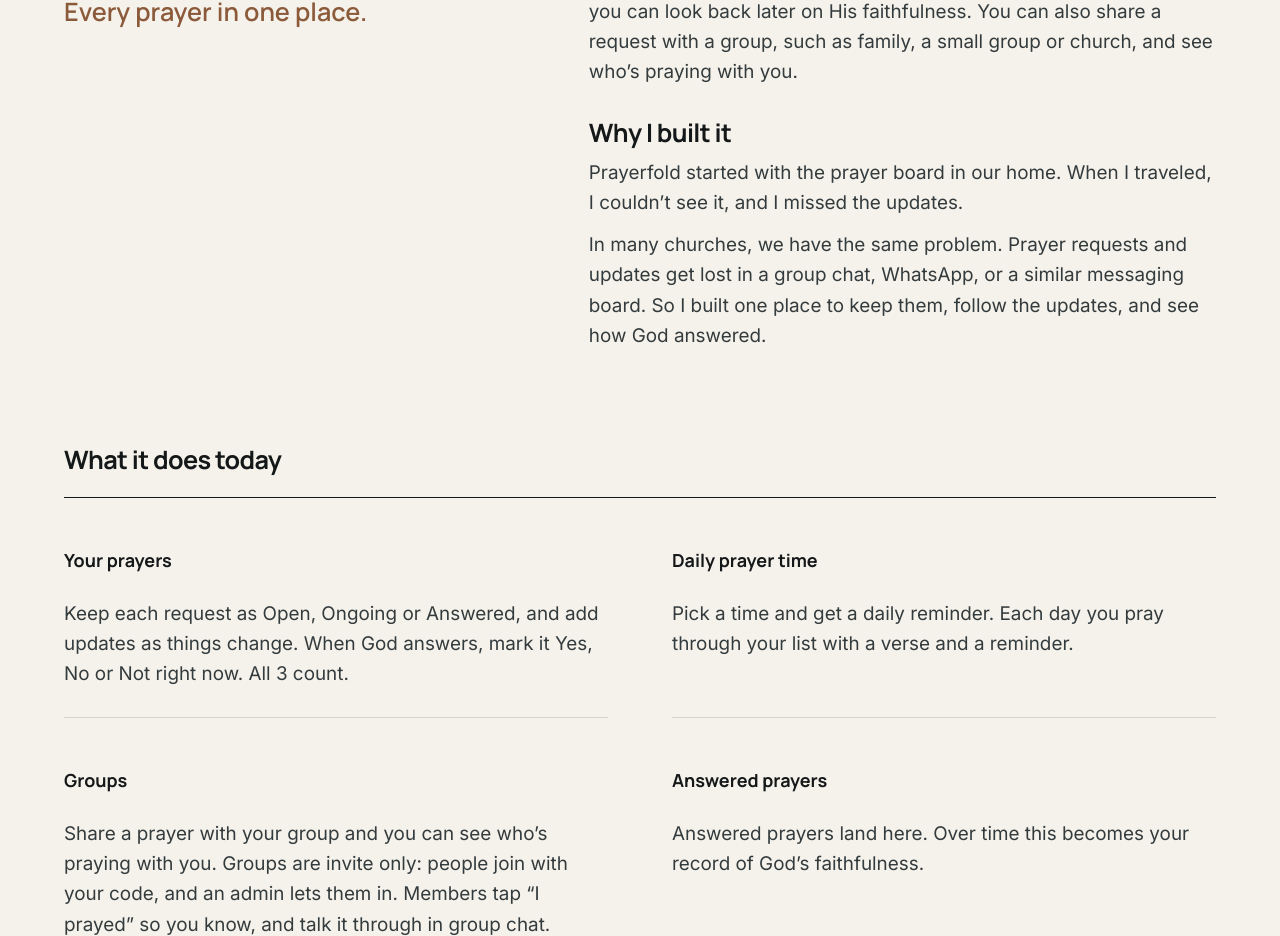
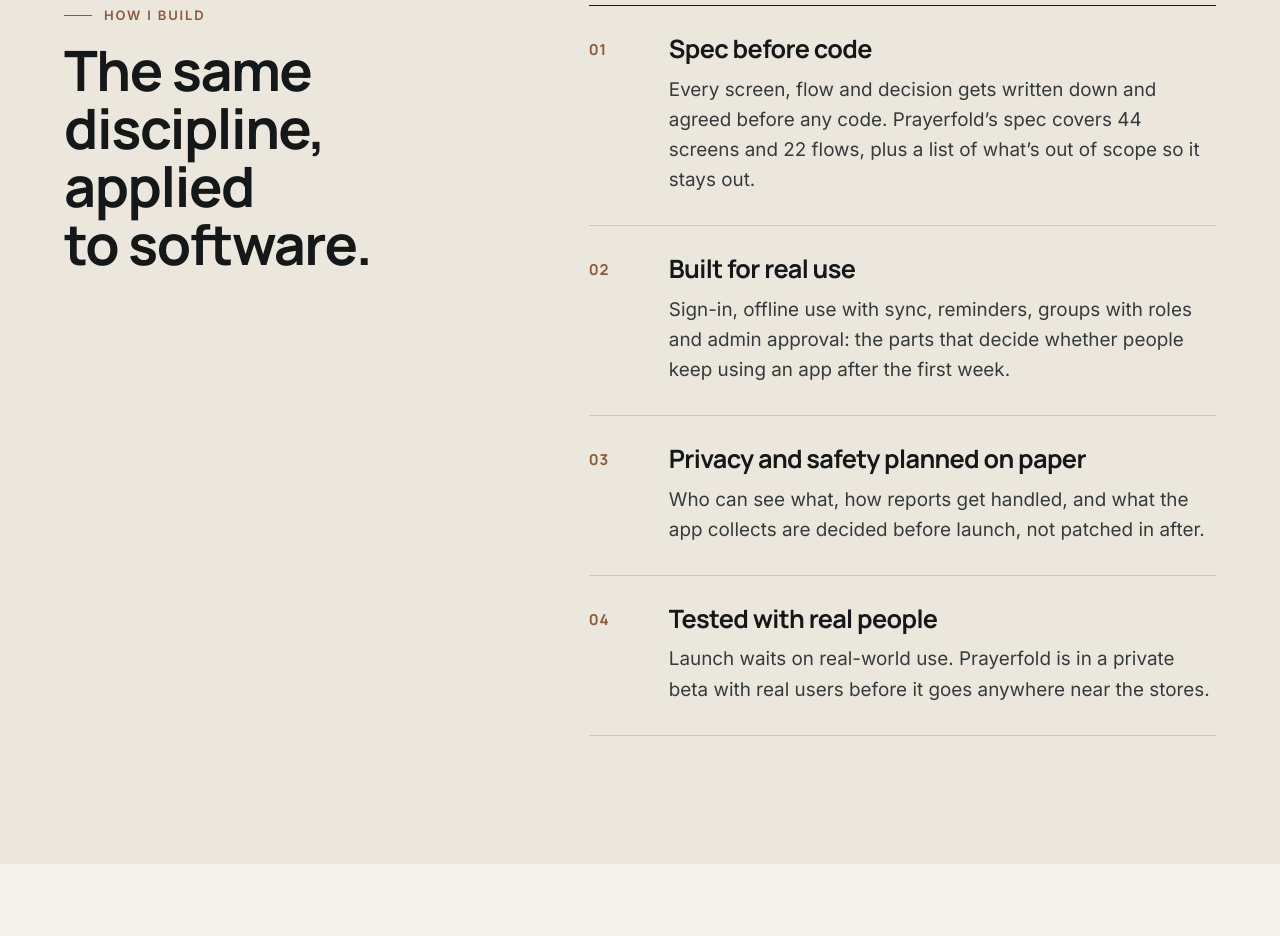
Before and after one commit to waynedakota-rgb/aivectrix-site, an Astro site: page /apps in a window 1280 px wide. Shown: the part 790-1726 px from the top of the page. Built offline with nearby package versions, Linux system fonts and the light colour scheme; Astro itself is replaced by a stand-in of ours.

Commit message:
Turn the Apps page into a custom app development page with Prayerfold as proof
Co-Authored-By: Claude Opus 5.5 <noreply@anthropic.com>
Claude-Session: https://claude.ai/code/session_01Jco1CQGZfwRoD9b2hnCRq9

```diff
--- a/src/content/site.ts
+++ b/src/content/site.ts
@@ -140,7 +140,7 @@ export const capabilities = {
     },
     {
       title: "Custom App Development",
-      text: "Design and build custom apps shaped to a real problem and the people who use them. My own app, Prayerfold, is in beta today.",
+      text: "Design and build custom mobile and web apps around how your people actually work, from a written spec to testing with real users. My own app, Prayerfold, is in beta today.",
       href: "/apps/",
     },
   ],
@@ -368,13 +368,32 @@ export const footer = {
  * storage, say "invite only", no daily-verse claim, no address.
  */
 export const apps = {
-  title: "Apps by Vectrix | Prayerfold",
+  title: "Custom App Development for Business Leaders | Vectrix",
   description:
-    "Apps built by Vectrix LLC. Prayerfold is a Christ-focused prayer app, now in a small private beta on Android.",
-  eyebrow: "Apps",
-  h1: "Apps I’ve built",
+    "Custom mobile and web app development by Vectrix for business owners and leaders in North America. Spec first, built for real use, tested with real users. See Prayerfold, my own app.",
+  eyebrow: "Custom app development",
+  h1: "Custom app development",
   answer:
-    "Vectrix builds software as well as advising on it. When I talk about solutions built around real needs, this is what I mean: start with a real problem, then build the simplest thing that solves it.",
+    "I design and build custom mobile and web apps for business owners and leaders who need a tool that fits how their people actually work. Every build starts the way my consulting does: understand the work first, then build the simplest thing that solves the real problem.",
+  how: [
+    {
+      title: "Spec before code",
+      text: "Every screen, flow and decision gets written down and agreed before any code. Prayerfold’s spec covers 44 screens and 22 flows, plus a list of what’s out of scope so it stays out.",
+    },
+    {
+      title: "Built for real use",
+      text: "Sign-in, offline use with sync, reminders, groups with roles and admin approval: the parts that decide whether people keep using an app after the first week.",
+    },
+    {
+      title: "Privacy and safety planned on paper",
+      text: "Who can see what, how reports get handled, and what the app collects are decided before launch, not patched in after.",
+    },
+    {
+      title: "Tested with real people",
+      text: "Launch waits on real-world use. Prayerfold is in a private beta with real users before it goes anywhere near the stores.",
+    },
+  ],
+  mail: "Custom app conversation",
 };
 
 export const prayerfold = {
--- a/src/pages/apps.astro
+++ b/src/pages/apps.astro
@@ -5,7 +5,7 @@ import Footer from "../components/Footer.astro";
 import Button from "../components/Button.astro";
 import SubpageHero from "../components/SubpageHero.astro";
 import Contact from "../components/Contact.astro";
-import { apps, prayerfold, PRAYERFOLD_MAIL } from "../content/site";
+import { apps, prayerfold, PRAYERFOLD_MAIL, mailto } from "../content/site";
 import { webPage, breadcrumbs, ORG_ID, abs } from "../lib/schema";
 
 const path = "/apps/";
@@ -18,17 +18,48 @@ const appNode = {
   operatingSystem: "Android",
   publisher: { "@id": ORG_ID },
 };
-const schema = [webPage(path, apps.title, apps.description), appNode, breadcrumbs(path, "Apps")];
+const service = {
+  "@type": "Service",
+  "@id": `${abs(path)}#service`,
+  name: "Custom app development",
+  description: apps.answer,
+  provider: { "@id": ORG_ID },
+};
+const schema = [webPage(path, apps.title, apps.description), service, appNode, breadcrumbs(path, "Apps")];
 ---
 <Base title={apps.title} description={apps.description} schema={schema}>
   <Header />
   <main id="main" tabindex="-1">
-    <SubpageHero eyebrow={apps.eyebrow} title={apps.h1} answer={apps.answer} crumb="Apps" />
+    <SubpageHero eyebrow={apps.eyebrow} title={apps.h1} answer={apps.answer} crumb="Apps">
+      <div class="app-cta">
+        <Button href={mailto(apps.mail)} tone="dark">Tell me what you need built</Button>
+      </div>
+    </SubpageHero>
+
+    <section class="section app-how" aria-labelledby="how-title">
+      <div class="container app__grid">
+        <div class="app__head">
+          <p class="label">How I build</p>
+          <h2 id="how-title" class="app__name">The same discipline, applied to software.</h2>
+        </div>
+        <ol class="app-how__list">
+          {apps.how.map((h, i) => (
+            <li>
+              <span class="app-how__num" aria-hidden="true">{String(i + 1).padStart(2, "0")}</span>
+              <div>
+                <h3>{h.title}</h3>
+                <p>{h.text}</p>
+              </div>
+            </li>
+          ))}
+        </ol>
+      </div>
+    </section>
 
     <section class="section app" id="prayerfold" aria-labelledby="prayerfold-title">
       <div class="container app__grid">
         <div class="app__head">
-          <p class="label">{prayerfold.status}</p>
+          <p class="label">My own app · {prayerfold.status}</p>
           <h2 id="prayerfold-title" class="app__name">{prayerfold.name}</h2>
           <p class="app__tagline">{prayerfold.tagline}</p>
         </div>
@@ -84,6 +115,38 @@ const schema = [webPage(path, apps.title, apps.description), appNode, breadcrumb
 </Base>
 
 <style>
+  .app-cta {
+    margin-top: 40px;
+  }
+  .app-how {
+    background: var(--ivory-deep);
+  }
+  .app-how__list {
+    border-top: 1px solid var(--charcoal);
+  }
+  .app-how__list li {
+    display: grid;
+    grid-template-columns: 64px minmax(0, 1fr);
+    gap: 16px;
+    padding: 28px 0 30px;
+    border-bottom: 1px solid var(--line-light);
+  }
+  .app-how__num {
+    padding-top: 4px;
+    font-family: var(--font-display);
+    font-size: 0.9375rem;
+    font-weight: 700;
+    letter-spacing: 0.06em;
+    color: var(--copper-ink);
+  }
+  .app-how__list h3 {
+    font-size: var(--step-h3);
+    line-height: 1.2;
+  }
+  .app-how__list p {
+    margin-top: 10px;
+    max-width: 58ch;
+  }
   .app__grid {
     display: grid;
     grid-template-columns: minmax(0, 5fr) minmax(0, 7fr);
@@ -182,6 +245,12 @@ const schema = [webPage(path, apps.title, apps.description), appNode, breadcrumb
       grid-template-columns: minmax(0, 1fr);
     }
   }
+  @media (max-width: 480px) {
+    .app-how__list li {
+      grid-template-columns: minmax(0, 1fr);
+      gap: 8px;
+    }
+  }
   @media (max-width: 640px) {
     .app__features {
       grid-template-columns: minmax(0, 1fr);
--- a/src/pages/llms.txt.ts
+++ b/src/pages/llms.txt.ts
@@ -1,5 +1,5 @@
 import type { APIRoute } from "astro";
-import { SITE_URL, DEFINITION, EMAIL, LINKEDIN, LINKEDIN_COMPANY, services, founder, AREA_SERVED, prayerfold } from "../content/site";
+import { SITE_URL, DEFINITION, EMAIL, LINKEDIN, LINKEDIN_COMPANY, services, founder, AREA_SERVED, prayerfold, apps } from "../content/site";
 
 // llms.txt (https://llmstxt.org): a plain-text summary for AI assistants.
 // Built from the same content as the pages, so it can't drift.
@@ -18,7 +18,8 @@ export const GET: APIRoute = () => {
     "",
     "## Apps",
     "",
-    `- [Prayerfold](${abs("/apps/")}): ${prayerfold.description} Status: a small private beta on Android. Publisher: Vectrix LLC.`,
+    `- [Custom app development](${abs("/apps/")}): ${apps.answer}`,
+    `- [Prayerfold](${abs("/apps/#prayerfold")}): ${prayerfold.description} Status: a small private beta on Android. Publisher: Vectrix LLC.`,
     "",
     "## About",
     "",
```
